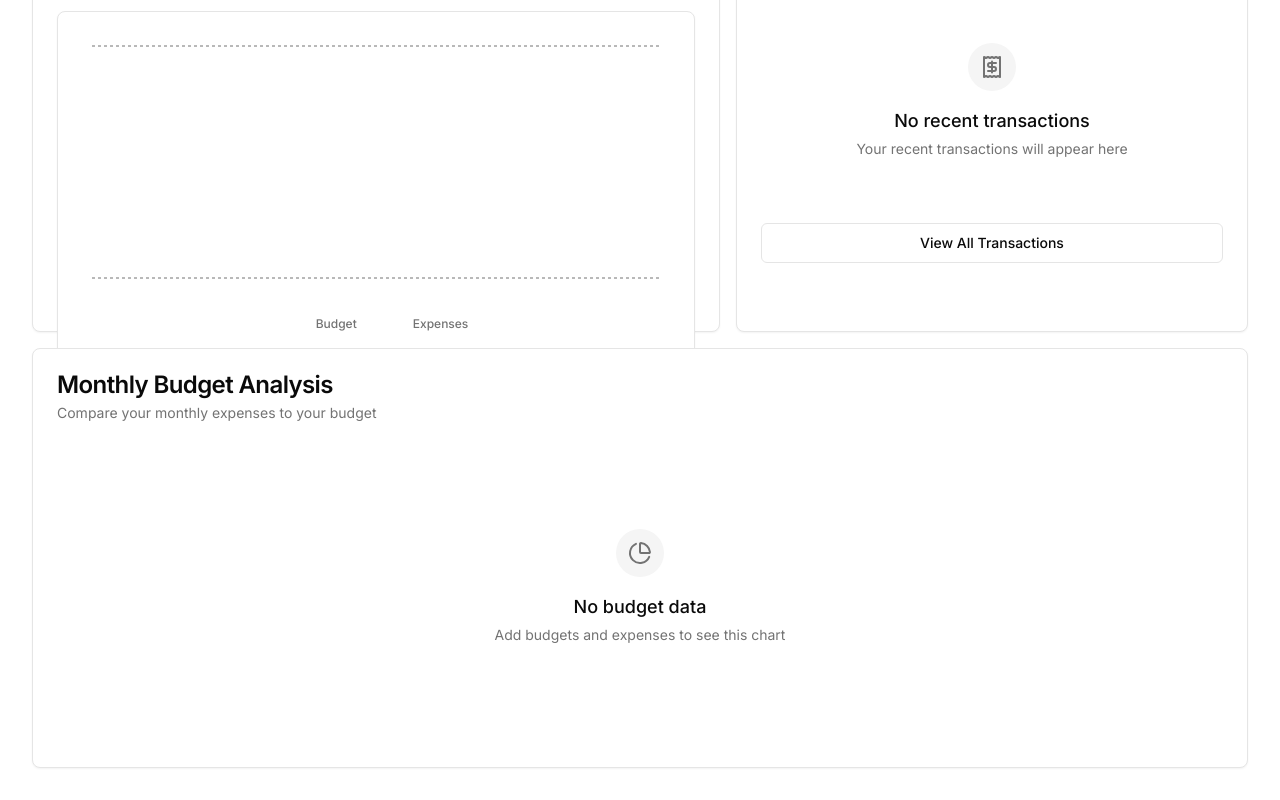
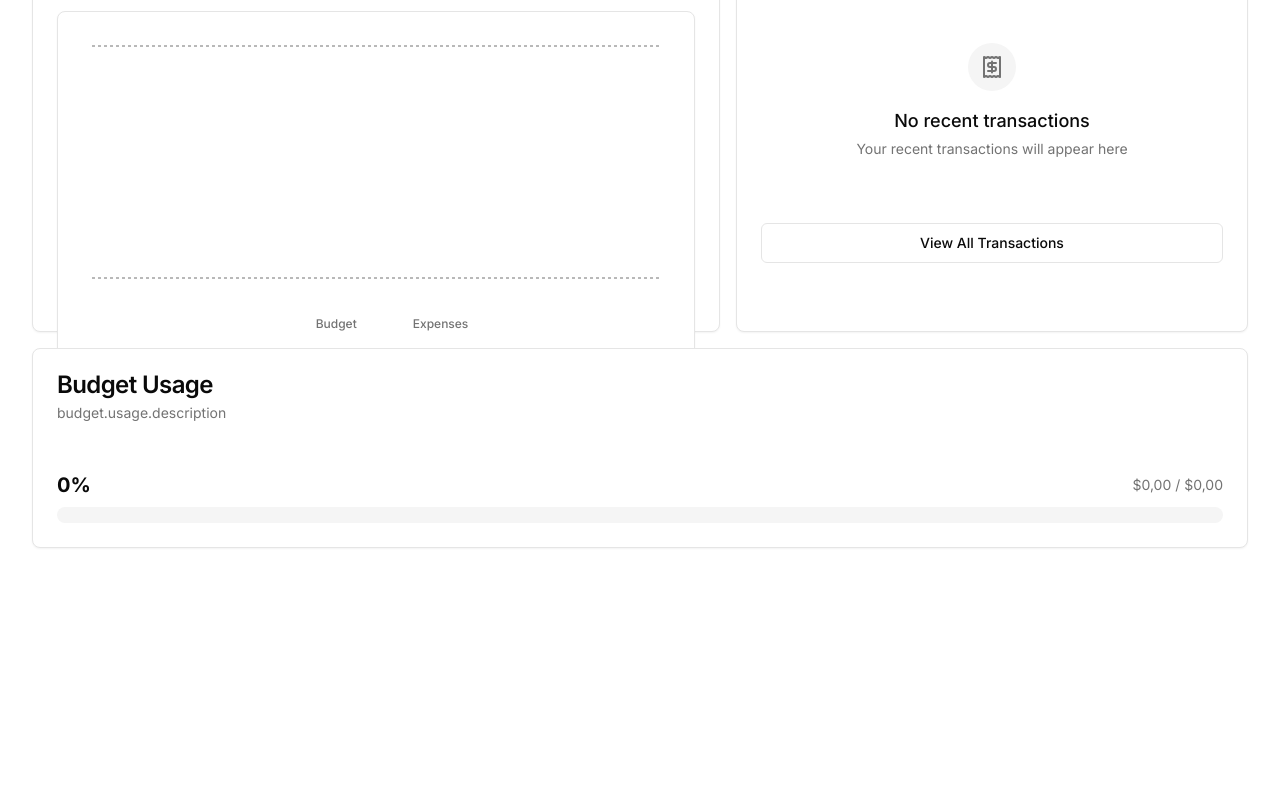
Before and after one commit to mique01/bolsillonuevo, a Next.js app: page / in a window 1280 px wide. Shown: the part 839-1639 px from the top of the page. After the commit the page ends 1419 px from the top, so only its background shows below. Built offline with nearby package versions, Linux system fonts and the light colour scheme.

Commit message:
Reemplazar gráfico de análisis mensual por barra de progreso de presupuesto

```diff
--- a/app/page.tsx
+++ b/app/page.tsx
@@ -9,7 +9,7 @@ import { DateRangePicker } from "@/components/date-range-picker"
 import { ExpenseVsIncome } from "@/components/charts/expense-vs-income"
 import { ExpenseByCategory } from "@/components/charts/expense-by-category"
 import { ExpenseVsBudget } from "@/components/charts/expense-vs-budget"
-import { MonthlyBudgetChart } from "@/components/charts/monthly-budget-chart"
+import { Progress } from "@/components/ui/progress"
 import { RecentTransactions } from "@/components/recent-transactions"
 import { ModeToggle } from "@/components/mode-toggle"
 import { LanguageToggle } from "@/components/language-toggle"
@@ -23,7 +23,7 @@ import { formatCurrency } from "@/lib/formatting"
 export default function DashboardPage() {
   const { t } = useTranslation()
   const [showTransactionDialog, setShowTransactionDialog] = useState(false)
-  const { totalIncome, totalExpenses, totalBalance } = useTransactions()
+  const { totalIncome, totalExpenses, totalBalance, budgetUsagePercentage, totalBudget } = useTransactions()
 
   return (
     <div className="flex min-h-screen w-full flex-col">
@@ -153,11 +153,19 @@ export default function DashboardPage() {
           <div className="grid gap-4 md:grid-cols-1 lg:grid-cols-1">
             <Card>
               <CardHeader>
-                <CardTitle>{t("monthly.budget.analysis")}</CardTitle>
-                <CardDescription>{t("monthly.budget.analysis.description")}</CardDescription>
+                <CardTitle>{t("budget.usage")}</CardTitle>
+                <CardDescription>{t("budget.usage.description") || t("expenses.vs.budget.description")}</CardDescription>
               </CardHeader>
-              <CardContent className="h-80">
-                <MonthlyBudgetChart />
+              <CardContent className="py-6">
+                <div className="flex items-center justify-between mb-2">
+                  <div className="text-xl font-bold">
+                    {budgetUsagePercentage ? budgetUsagePercentage.toFixed(1) : 0}%
+                  </div>
+                  <div className="text-sm text-muted-foreground">
+                    ${formatCurrency(totalExpenses)} / ${formatCurrency(totalBudget)}
+                  </div>
+                </div>
+                <Progress value={budgetUsagePercentage || 0} className="h-4" />
               </CardContent>
             </Card>
           </div>
```
